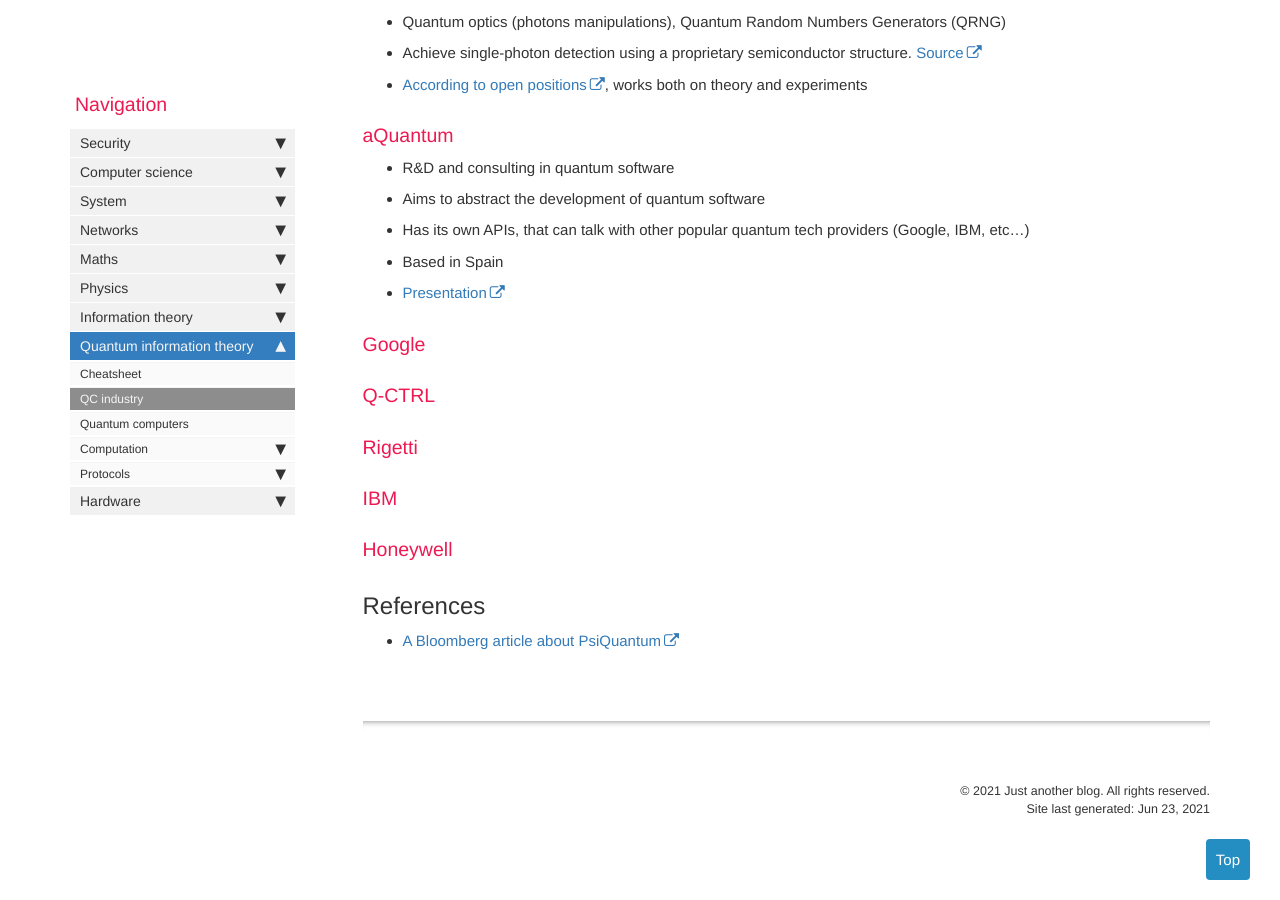
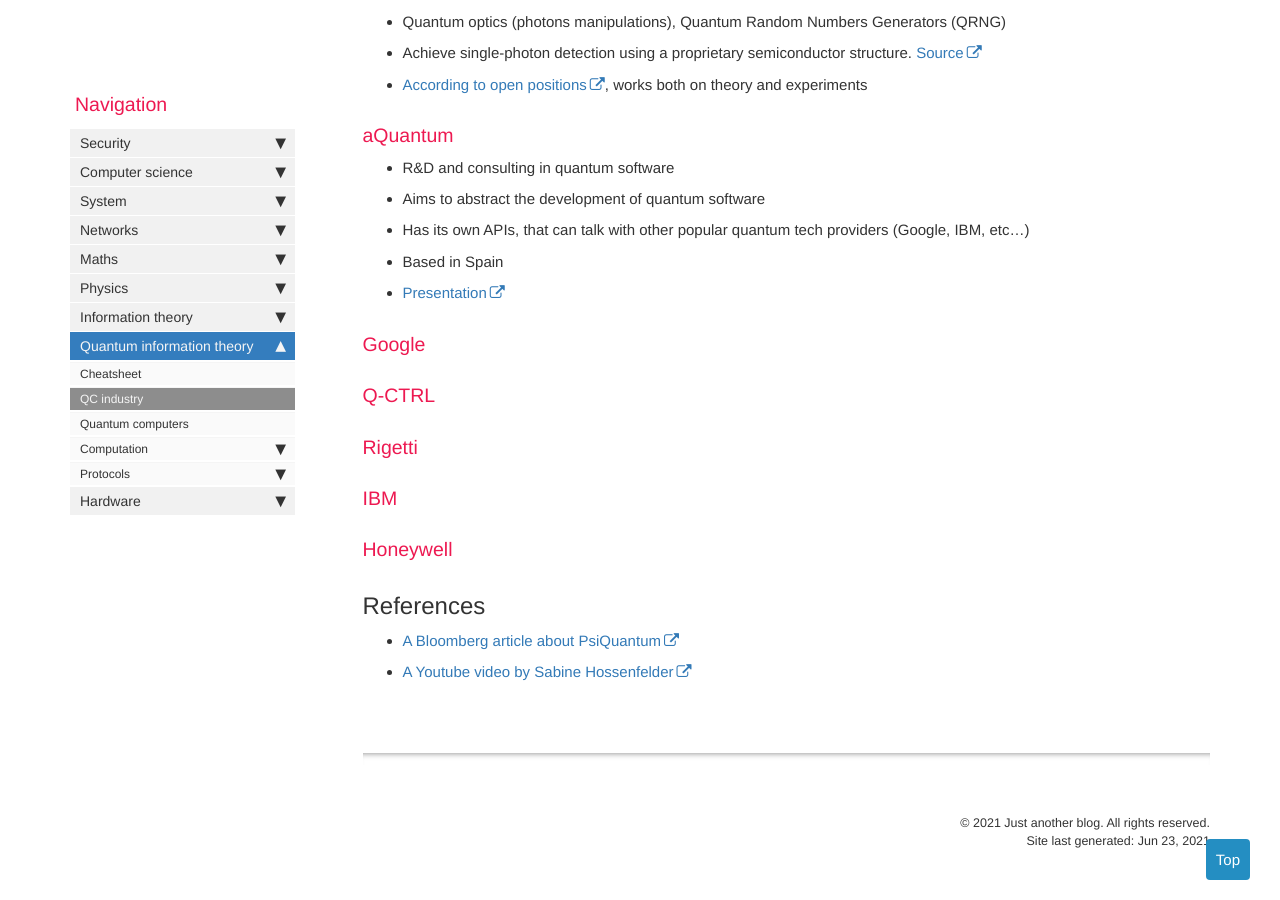
Before and after one commit to greglan/greglan.github.io, a Jekyll site: the page built from pages/quantum-information-theory/qc-industry.md, in a window 1280 px wide and 900 px high, scrolled down 1094 px. Built offline with Jekyll 4.4.1, drawn with Linux system fonts in a browser that asks for light colours; nearby versions of some CDN libraries; comment, search, counter and statistics services are not loaded.

```diff
--- a/pages/quantum-information-theory/qc-industry.md
+++ b/pages/quantum-information-theory/qc-industry.md
@@ -65,3 +65,4 @@ summary: "Overview of the Quantum computing industry"
 
 ## References
 * [A Bloomberg article about PsiQuantum](https://www.bloomberg.com/news/articles/2020-04-06/quantum-computing-startup-raises-215-million-for-faster-device)
+* [A Youtube video by Sabine Hossenfelder](https://www.youtube.com/watch?v=OGsu5MIzruw)
```
